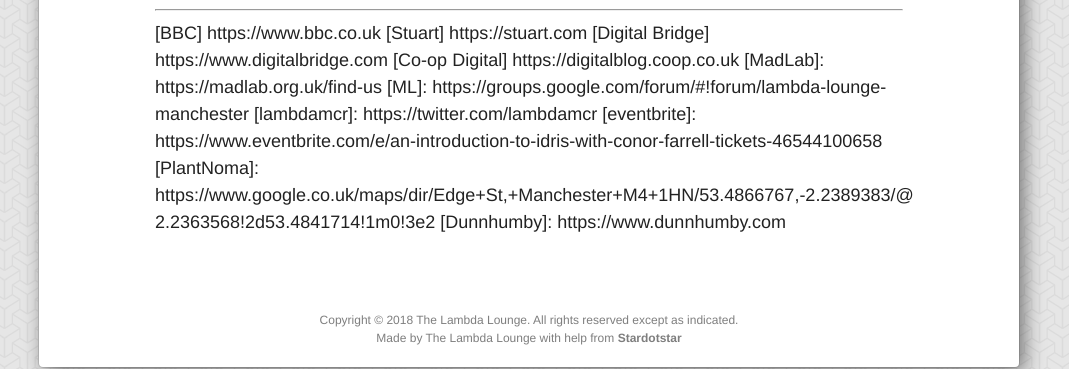
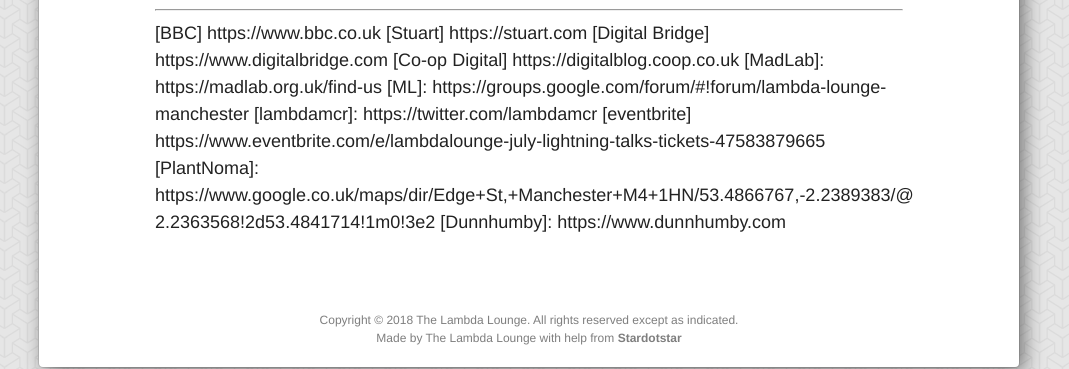
Before and after one commit to RickMoynihan/lambdalounge-website, a Jekyll site: the page built from _posts/2018-07-16-lightning-talks.md, in a window 1280 px wide. Shown: the part 1445-1814 px from the top of the page, without its empty margins (111-1180 px from the left). Built offline with Jekyll 4.4.1, drawn with Linux system fonts in a browser that asks for light colours; some web fonts are replaced; some of the changed lines change nothing that is shown.

Commit message:
Added eventbrite link.

```diff
--- a/_posts/2018-07-16-lightning-talks.md
+++ b/_posts/2018-07-16-lightning-talks.md
@@ -44,6 +44,6 @@
 [MadLab]: https://madlab.org.uk/find-us
 [ML]: https://groups.google.com/forum/#!forum/lambda-lounge-manchester
 [lambdamcr]: https://twitter.com/lambdamcr
-[eventbrite]: https://www.eventbrite.com/e/an-introduction-to-idris-with-conor-farrell-tickets-46544100658
+[eventbrite] https://www.eventbrite.com/e/lambdalounge-july-lightning-talks-tickets-47583879665
 [PlantNoma]: https://www.google.co.uk/maps/dir/Edge+St,+Manchester+M4+1HN/53.4866767,-2.2389383/@53.4852115,-2.2400216,17z/data=!4m9!4m8!1m5!1m1!1s0x487bb1b8c4c72785:0x14932c7f3f87fa2!2m2!1d-2.2363568!2d53.4841714!1m0!3e2
 [Dunnhumby]: https://www.dunnhumby.com
```
